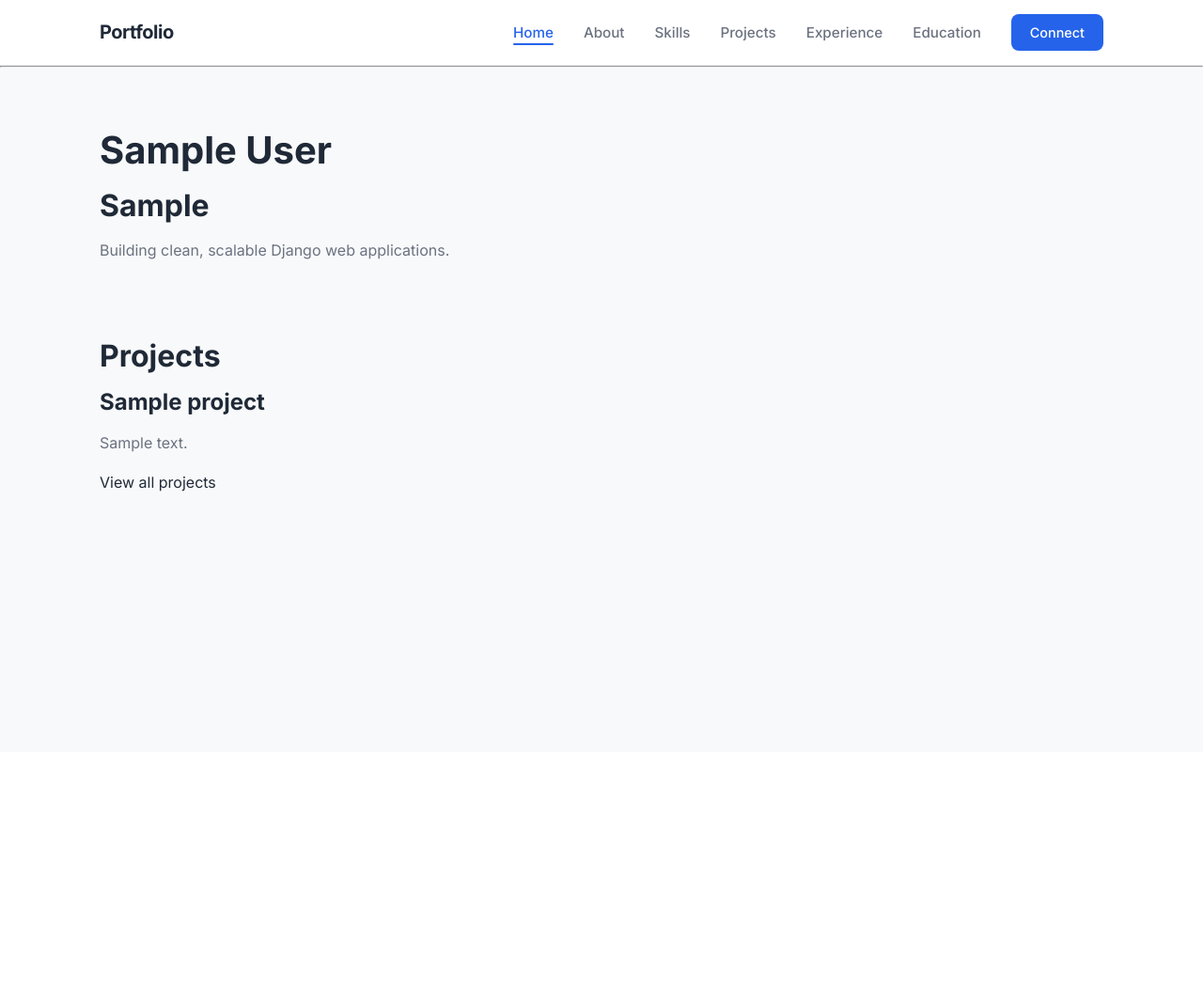
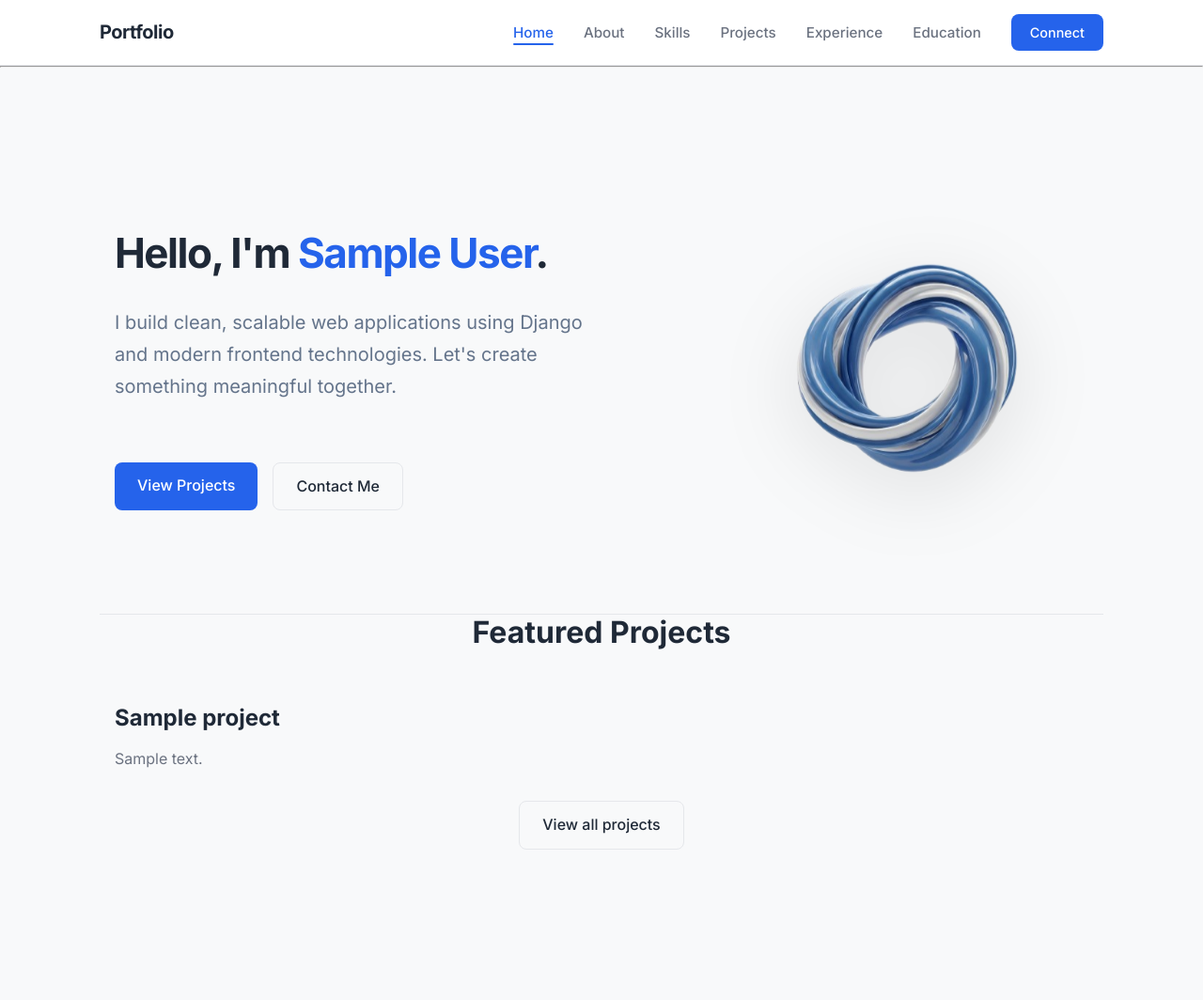
Before and after one commit to n8novaa/portfoliohub, a Django app: page / in a window 1280 px wide. Shown: the whole page at 94% size. Before the commit the page ends 523 px from the top, so only its background shows below. Run offline with Django 5.2, Linux system fonts and the light colour scheme; tables that the repository leaves empty hold one stand-in row (values such as "Sample post").

Commit message:
styled Home page

```diff
--- a/portfoliohub/static/css/main.css
+++ b/portfoliohub/static/css/main.css
@@ -305,3 +305,161 @@ section {
         margin-top: 1rem;
     }
 }
+
+/* =========================================
+   6. HERO SECTION (Step 3)
+   ========================================= */
+.hero {
+    padding: var(--space-xl) 0 var(--space-lg);
+    display: flex;
+    align-items: center;
+    position: relative;
+    overflow: hidden;
+    /* seamless with page background */
+    border-bottom: 1px solid var(--border-light);
+}
+
+/* ... existing code ... */
+
+.hero-img {
+    width: 100%;
+    height: auto;
+    object-fit: contain;
+    /* mix-blend-mode removed - using white background strategy */
+    filter: drop-shadow(0 20px 40px rgba(0,0,0,0.1));
+}
+
+.hero-grid {
+    display: grid;
+    grid-template-columns: 1fr;
+    gap: var(--space-lg);
+    align-items: center;
+}
+
+/* Content Column */
+.hero-content {
+    max-width: 600px;
+}
+
+.hero-title {
+    font-size: 2.75rem;
+    font-weight: 800;
+    line-height: 1.1;
+    margin-bottom: var(--space-xs);
+    margin-bottom: var(--space-md);
+    letter-spacing: -1.5px;
+}
+
+.hero-subtitle {
+    /* Removed from HTML but style kept just in case */
+    font-size: 1.5rem;
+    font-weight: 500;
+    color: var(--text-muted);
+    margin-bottom: var(--space-md);
+}
+
+.hero-text {
+    font-size: 1.25rem; /* Increased size for impact */
+    line-height: 1.7;
+    color: var(--secondary);
+    margin-bottom: var(--space-lg); /* More breathing room */
+    max-width: 520px;
+}
+
+.hero-actions {
+    display: flex;
+    gap: var(--space-sm);
+    margin-top: var(--space-sm); /* Ensure gap after text */
+}
+
+/* Secondary Button Variant */
+.btn-outline {
+    display: inline-block;
+    padding: 0.75rem 1.5rem;
+    border-radius: var(--radius-md);
+    font-weight: 500;
+    cursor: pointer;
+    background-color: transparent;
+    color: var(--text-main);
+    border: 1px solid var(--border-light);
+    transition: all var(--transition-fast);
+}
+
+.btn-outline:hover {
+    border-color: var(--text-main);
+    background-color: transparent;
+}
+
+/* Visual Column */
+.hero-visual {
+    display: flex;
+    justify-content: center;
+    align-items: center;
+    position: relative;
+}
+
+.hero-image-wrapper {
+    position: relative;
+    width: 100%;
+    max-width: 500px;
+    animation: float 6s ease-in-out infinite;
+}
+
+.hero-img {
+    width: 100%;
+    height: auto;
+    object-fit: contain;
+    /* Transparent image approach */
+    filter: drop-shadow(0 20px 40px rgba(0,0,0,0.1));
+}
+
+/* Projects Section Spacing */
+#projects {
+    padding-bottom: var(--space-xl);
+}
+
+#projects .text-center {
+    margin-bottom: var(--space-md);
+}
+
+@keyframes float {
+    0% { transform: translateY(0px); }
+    50% { transform: translateY(-15px); }
+    100% { transform: translateY(0px); }
+}
+
+/* Responsive */
+@media (min-width: 992px) {
+    .hero-grid {
+        grid-template-columns: 1.2fr 0.8fr;
+    }
+}
+
+@media (max-width: 991px) {
+    .hero {
+        padding-top: var(--space-lg);
+        text-align: center;
+    }
+
+    .hero-content {
+        margin: 0 auto;
+    }
+
+    .hero-text {
+        margin-left: auto;
+        margin-right: auto;
+    }
+
+    .hero-actions {
+        justify-content: center;
+    }
+
+    .hero-visual {
+        order: -1; /* Image on top for mobile */
+        margin-bottom: var(--space-md);
+    }
+
+    .hero-image-wrapper {
+        max-width: 320px;
+    }
+}
--- a/portfoliohub/templates/pages/home.html
+++ b/portfoliohub/templates/pages/home.html
@@ -1,25 +1,43 @@
 {% extends "base.html" %}
+{% load static %}
 
 {% block title %}Home | Portfolio{% endblock %}
 
 {% block content %}
 
 {% if profile %}
-<section id="hero">
-    <h1>{{ profile.full_name }}</h1>
+<section class="hero">
+    <div class="container hero-grid">
+        <div class="hero-content">
+            <h1 class="hero-title">
+                Hello, I'm <span class="text-primary">{{ profile.full_name }}</span>.
+            </h1>
 
-    <h2>{{ profile.headline }}</h2>
+            <p class="hero-text">
+                I build clean, scalable web applications using Django and modern frontend technologies.
+                Let's create something meaningful together.
+            </p>
+            <div class="hero-actions">
+                <a href="{% url 'project_list' %}" class="btn btn-primary">View Projects</a>
+                <a href="{% url 'connect' %}" class="btn btn-outline">Contact Me</a>
+            </div>
+        </div>
 
-    <p>
-        Building clean, scalable Django web applications.
-    </p>
+        <div class="hero-visual">
+            <div class="hero-image-wrapper">
+                <img src="{% static 'images/hero_illustration.png' %}" alt="Abstract Design Illustration" class="hero-img">
+            </div>
+        </div>
+    </div>
+</section>
 
-    <section id="projects">
-    <h2>Projects</h2>
-
+<section id="projects" class="container">
+    <h2 class="text-center">Featured Projects</h2>
+    <br>
     {% if featured_projects %}
+        <div class="projects-grid">
             {% for project in featured_projects %}
-            <div>
+                <div class="project-card">
                     <h3>
                         <a href="{% url 'project_detail' project.slug %}">
                             {{ project.title }}
@@ -28,15 +46,14 @@
                     <p>{{ project.short_description }}</p>
                 </div>
             {% endfor %}
+        </div>
 
-        <a href="/projects/">View all projects</a>
+        <div class="text-center" style="margin-top: 2rem;">
+            <a href="/projects/" class="btn btn-outline">View all projects</a>
+        </div>
     {% else %}
-        <p>No projects to show yet.</p>
+        <p class="text-center">No projects to show yet.</p>
     {% endif %}
-
-
-
-
 </section>
 {% endif %}
 
```
Also changed, not shown: portfoliohub/static/images/hero_illustration.png (added). Lines whose indentation alone changed are shown as unchanged.
